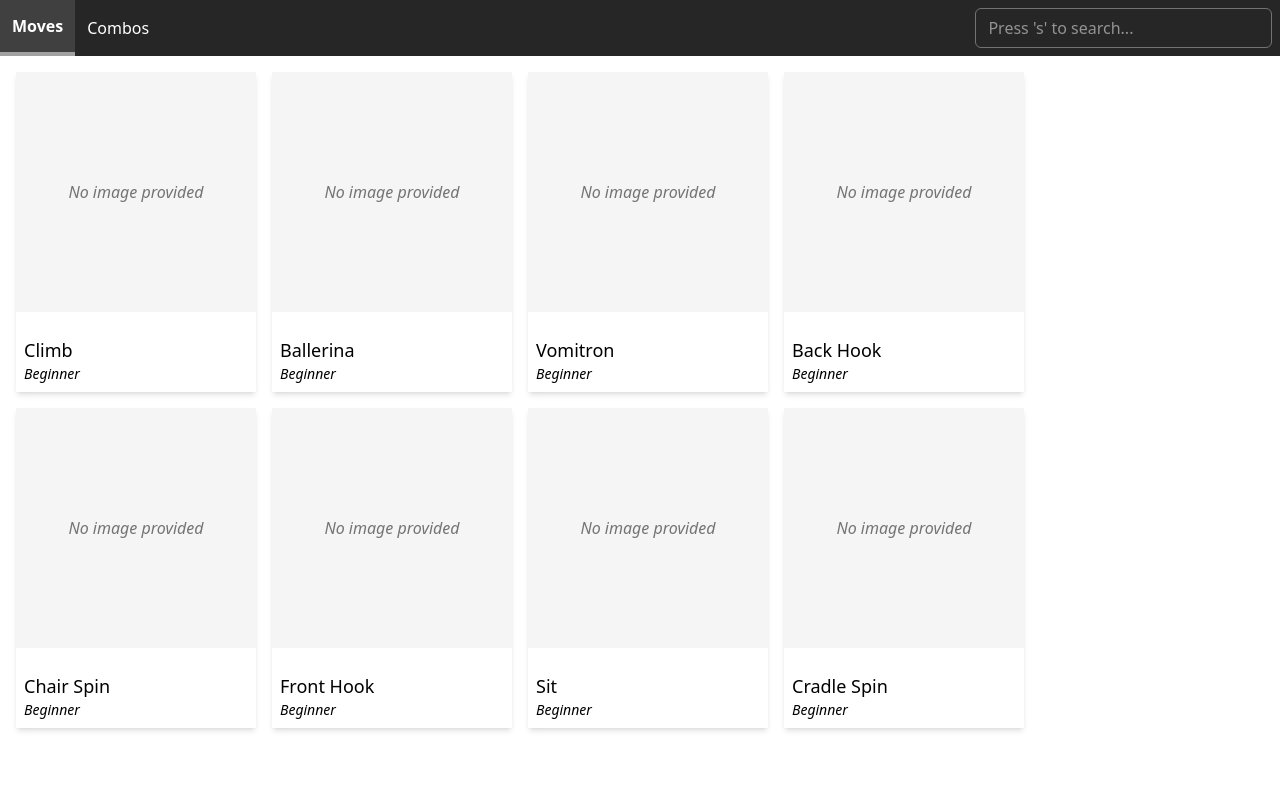
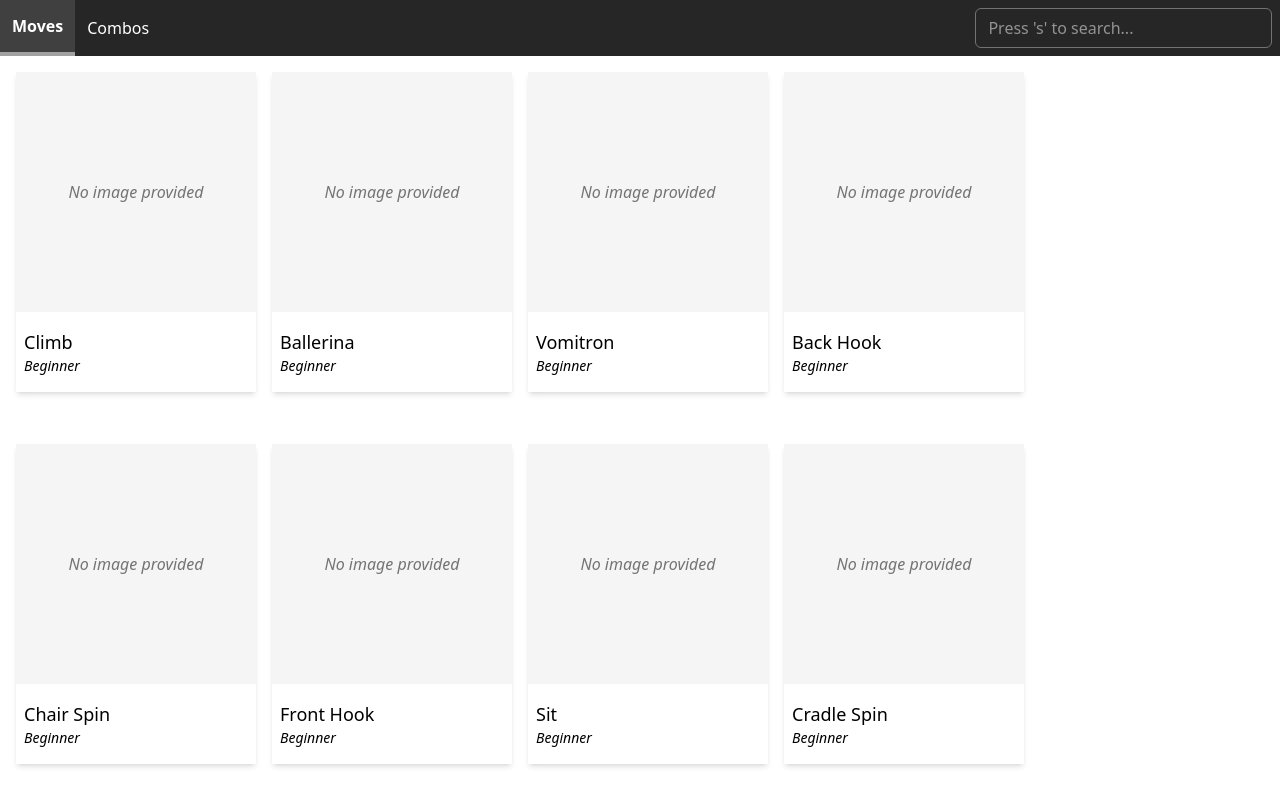
Before and after one commit to callum-jones19/open_pole_moves, a React (Vite) app: page / in a window 1280 px wide. Built offline with nearby package versions, Linux system fonts and the light colour scheme.

Commit message:
update movecard to grid

```diff
--- a/src/components/MoveCard.tsx
+++ b/src/components/MoveCard.tsx
@@ -1,5 +1,6 @@
 import { NavLink } from "react-router";
 import type { PoleMove } from "../data/moves";
+import { ArrowRight } from "react-feather";
 
 export interface MoveCardProps {
   move: PoleMove;
@@ -10,7 +11,7 @@ const MoveCard = ({ move }: MoveCardProps) => {
     <>
       <NavLink
         to={`/move/${move.id}`}
-        className="w-60 h-80 shadow-md flex flex-col justify-between hover:bg-neutral-700 hover:text-white hover:cursor-default hover:font-bold"
+        className="w-60 h-80 shadow-md flex flex-col justify-between hover:bg-neutral-700 hover:text-white hover:cursor-default hover:font-bold group"
       >
         {move.basicImage ?
           <img
@@ -20,9 +21,12 @@ const MoveCard = ({ move }: MoveCardProps) => {
           /> :
           <p className="bg-neutral-100 w-full h-3/4 text-neutral-500 font-normal italic flex items-center justify-center">No image provided</p>
         }
-        <div className="p-2">
-          <p className="text-lg">{move.name}</p>
-          <p className="font-normal italic text-sm">{move.difficulty}</p>
+        <div className="p-2 flex flex-row w-full justify-between items-center grow">
+          <div>
+            <p className="text-lg">{move.name}</p>
+            <p className="font-normal italic text-sm">{move.difficulty}</p>
+          </div>
+          <ArrowRight className="hidden group-hover:block" />
         </div>
       </NavLink>
     </>
--- a/src/pages/MovesPage.tsx
+++ b/src/pages/MovesPage.tsx
@@ -12,7 +12,7 @@ export interface MovesPageParams {
 const MovesPage = ({ moveData }: MovesPageProps) => {
   return (
     <>
-      <div className="w-full flex flex-row flex-wrap gap-4 px-4 pt-2">
+      <div className="w-full h-full gap-4 px-4 pt-2 flex flex-wrap">
         {moveData.map((md, i) => <MoveCard move={md} key={i} />)}
       </div>
     </>
--- a/src/pages/RootPage.tsx
+++ b/src/pages/RootPage.tsx
@@ -12,7 +12,7 @@ const RootPage = ({ onSearchString }: RootPageProps) => {
         <Header
           onSearchString={searchedString => onSearchString(searchedString)}
         />
-        <div className="w-full pt-16">
+        <div className="w-full h-full pt-16">
           <Outlet />
         </div>
       </div>
```
